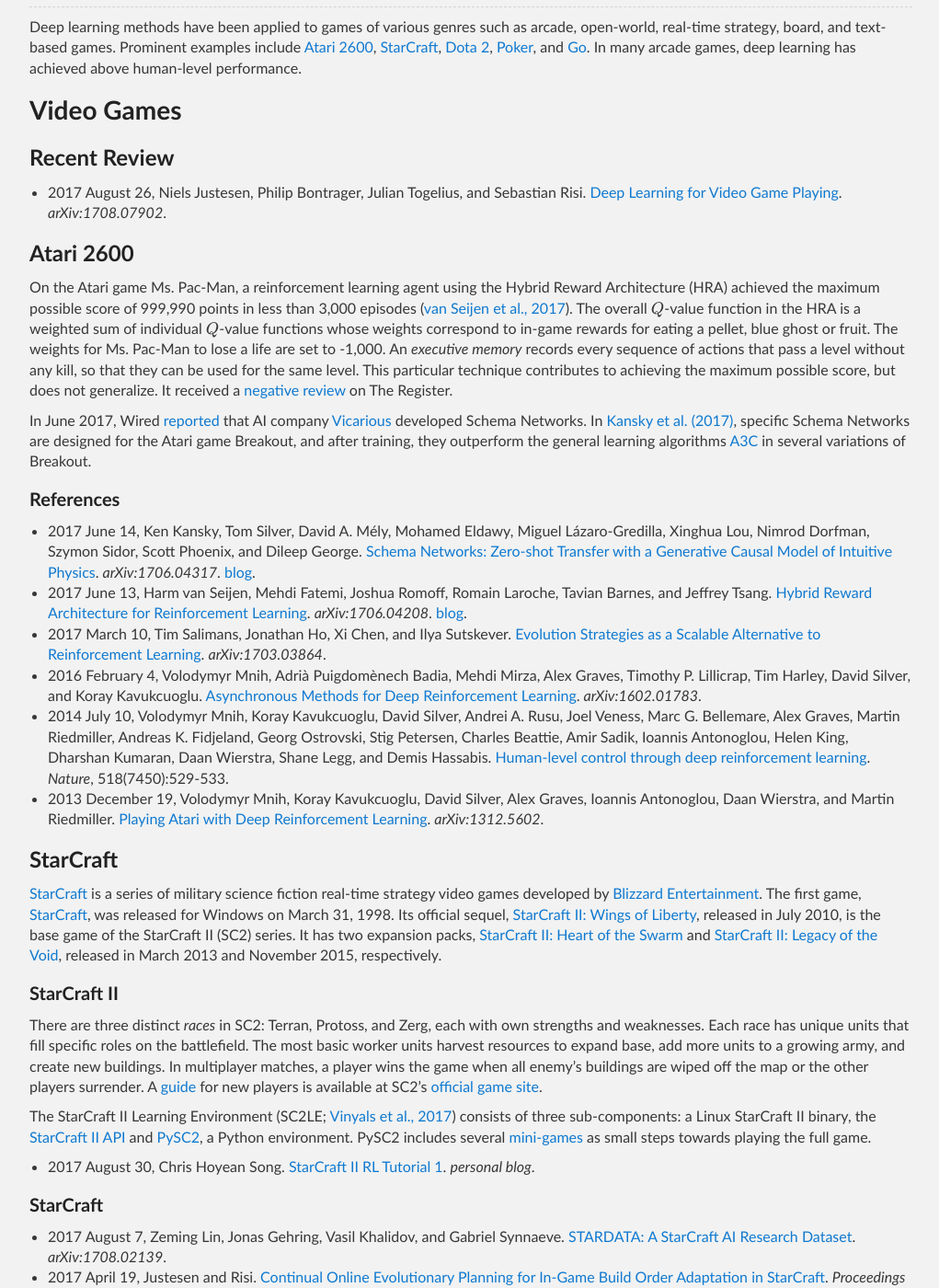
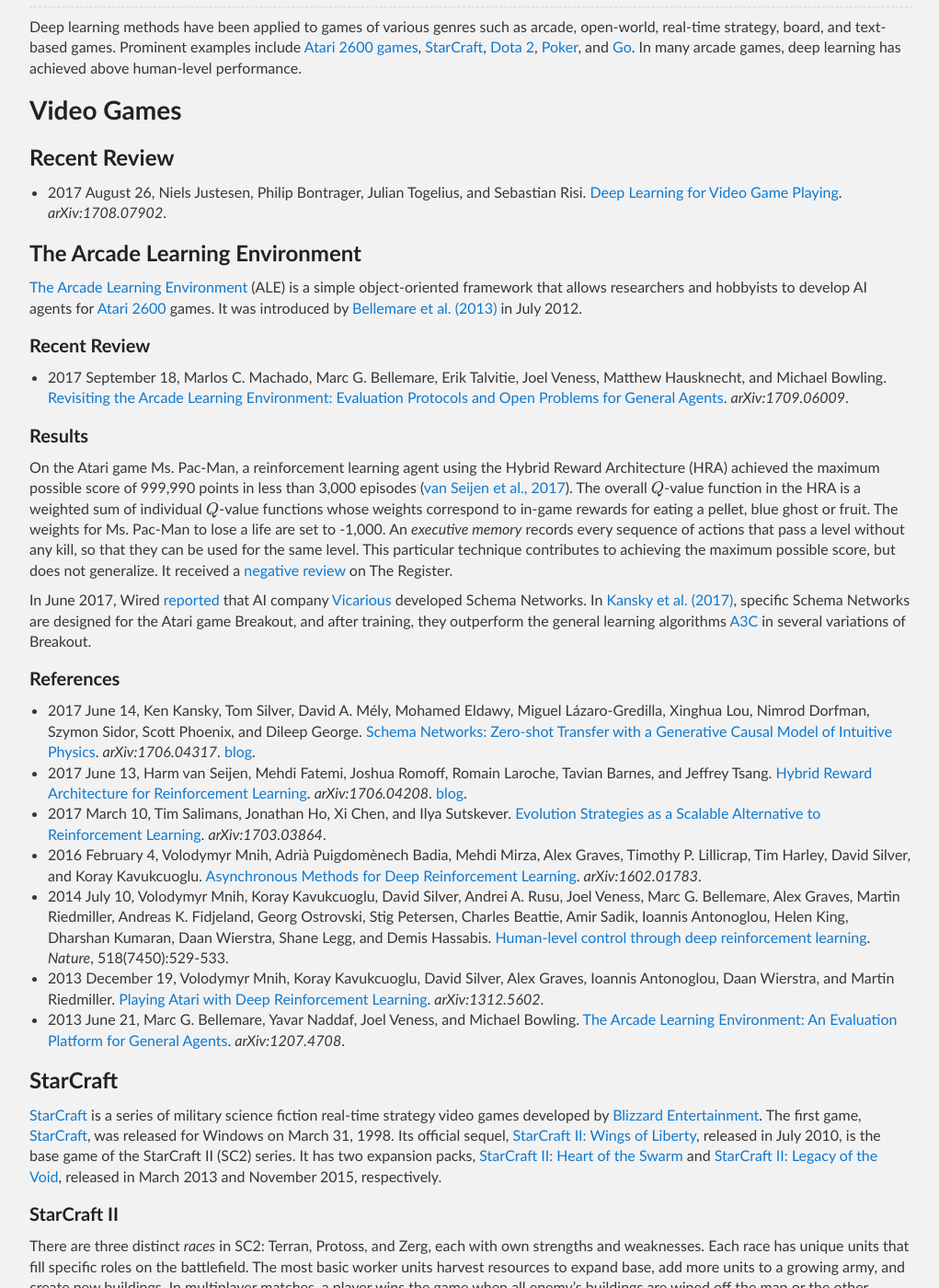
Before and after one commit to Tonywuhk/realai.org, a Jekyll site: the page built from environments.md, in a window 1280 px wide and 1400 px high, scrolled down 796 px. Shown: the whole window at 92% size, without its empty margins (128-1149 px from the left). Built offline with Jekyll 4.4.1, drawn with Linux system fonts in a browser that asks for light colours; our own code applies the rules of GitHub Pages for plain Markdown files; formulas are drawn with MathJax 3; the repository's description, which GitHub fills in, is left out.

Commit message:
Update files

```diff
--- a/environments.md
+++ b/environments.md
@@ -29,7 +29,7 @@
 
 ## Games
 
-Deep learning methods have been applied to games of various genres such as arcade, open-world, real-time strategy, board, and text-based games. Prominent examples include [Atari 2600](#atari-2600), [StarCraft](#starcraft), [Dota 2](#dota-2), [Poker](#poker), and [Go](#go). In many arcade games, deep learning has achieved above human-level performance.
+Deep learning methods have been applied to games of various genres such as arcade, open-world, real-time strategy, board, and text-based games. Prominent examples include [Atari 2600 games](#the-arcade-learning-environment), [StarCraft](#starcraft), [Dota 2](#dota-2), [Poker](#poker), and [Go](#go). In many arcade games, deep learning has achieved above human-level performance.
 
 ### Video Games
 
@@ -37,7 +37,15 @@
 
 * 2017 August 26, Niels Justesen, Philip Bontrager, Julian Togelius, and Sebastian Risi. [Deep Learning for Video Game Playing](https://arxiv.org/abs/1708.07902). *arXiv:1708.07902*.
 
-#### Atari 2600
+#### The Arcade Learning Environment
+
+[The Arcade Learning Environment](https://github.com/mgbellemare/Arcade-Learning-Environment) (ALE) is a simple object-oriented framework that allows researchers and hobbyists to develop AI agents for [Atari 2600](https://en.wikipedia.org/wiki/Atari_2600) games. It was introduced by [Bellemare et al. (2013)](https://arxiv.org/abs/1207.4708) in July 2012.
+
+##### Recent Review
+
+* 2017 September 18, Marlos C. Machado, Marc G. Bellemare, Erik Talvitie, Joel Veness, Matthew Hausknecht, and Michael Bowling. [Revisiting the Arcade Learning Environment: Evaluation Protocols and Open Problems for General Agents](https://arxiv.org/abs/1709.06009). *arXiv:1709.06009*.
+
+##### Results
 
 On the Atari game Ms. Pac-Man, a reinforcement learning agent using the Hybrid Reward Architecture (HRA) achieved the maximum possible score of 999,990 points in less than 3,000 episodes ([van Seijen et al., 2017](https://arxiv.org/abs/1706.04208)). The overall \\(Q\\)-value function in the HRA is a weighted sum of individual \\(Q\\)-value functions whose weights correspond to in-game rewards for eating a pellet, blue ghost or fruit. The weights for Ms. Pac-Man to lose a life are set to -1,000. An *executive memory* records every sequence of actions that pass a level without any kill, so that they can be used for the same level. This particular technique contributes to achieving the maximum possible score, but does not generalize. It received a [negative review](https://www.theregister.co.uk/2017/06/15/microsoft_pac_man/) on The Register.
 
@@ -51,6 +59,7 @@
 * 2016 February 4, Volodymyr Mnih, Adrià Puigdomènech Badia, Mehdi Mirza, Alex Graves, Timothy P. Lillicrap, Tim Harley, David Silver, and Koray Kavukcuoglu. [Asynchronous Methods for Deep Reinforcement Learning](https://arxiv.org/abs/1602.01783). *arXiv:1602.01783*.
 * 2014 July 10, Volodymyr Mnih,	Koray Kavukcuoglu, David Silver, Andrei A. Rusu, Joel Veness, Marc G. Bellemare, Alex Graves, Martin Riedmiller, Andreas K. Fidjeland, Georg Ostrovski, Stig Petersen, Charles Beattie, Amir Sadik, Ioannis Antonoglou, Helen King, Dharshan Kumaran, Daan Wierstra, Shane Legg, and Demis Hassabis. [Human-level control through deep reinforcement learning](http://www.nature.com/nature/journal/v518/n7540/abs/nature14236.html). *Nature*, 518(7450):529-533.
 * 2013 December 19, Volodymyr Mnih, Koray Kavukcuoglu, David Silver, Alex Graves, Ioannis Antonoglou, Daan Wierstra, and Martin Riedmiller. [Playing Atari with Deep Reinforcement Learning](https://arxiv.org/abs/1312.5602). *arXiv:1312.5602*.
+* 2013 June 21, Marc G. Bellemare, Yavar Naddaf, Joel Veness, and Michael Bowling. [The Arcade Learning Environment: An Evaluation Platform for General Agents](https://arxiv.org/abs/1207.4708). *arXiv:1207.4708*.
 
 #### StarCraft
 
```
Also changed, not shown: about/cite-arxiv.py (+2 -8 lines), about/style-guide.md (+1 -1 lines), exploration.md (+1 -1 lines), 1 other file.
